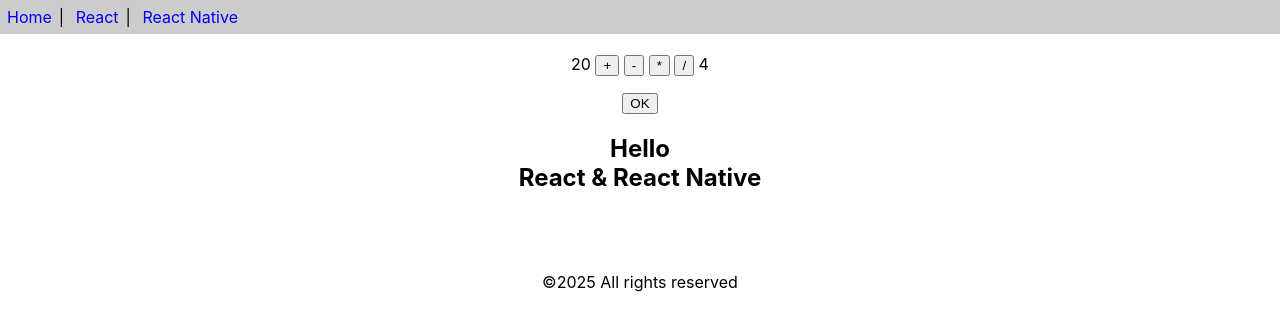
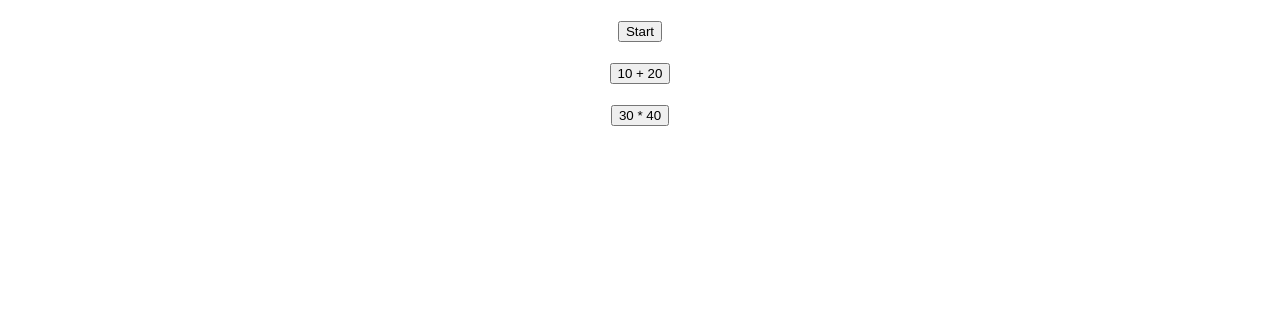
Before and after one commit to Kumthon14/app1, a React (Create React App) app: page / in a window 1280 px wide. Shown: the top 330 px of the page. Built offline with nearby package versions, Linux system fonts and the light colour scheme.

Commit message:
CheckEventData
CheckEventData

```diff
--- a/src/App.js
+++ b/src/App.js
@@ -2,15 +2,12 @@
 import {Header,Content,Footer} from './func-components'
 import {Button} from "./class-components";
 import {Calculator2} from "./calculator";
+import { EventData2 } from "./event-data";
 
 function App() {
   return (
     [
-    <Header/>,
-    <p><center><Calculator2/></center></p>,
-    <p><center><Button/></center></p>,
-    <Content/>,
-    <Footer/>
+    <p><center><EventData2/></center></p>,
     ]
   );
 }
--- /dev/null
+++ b/src/event-data.js
@@ -0,0 +1,55 @@
+import React from 'react'
+
+export class EventData1 extends React.Component{
+
+    onClickStartStop = (ev) =>{
+        let t = ev.target.innerText
+        let s = (t === 'Start') ? 'Stop' : 'Start'
+        ev.target.innerText = s
+    }
+
+    onClickAdd = (ev) =>{
+        let t = ev.target.innerText
+        let r = eval(t)
+        alert(`${t} = ${r}`)
+    }
+
+    render(){
+        return(
+        <div style={{textAlign:'center',marginTop:20}}>
+            <button onClick={(ev) => this.onClickStartStop(ev)}>Start</button>
+            <br/><br/>
+            <button onClick={(ev) => this.onClickAdd(ev)}>10 + 20</button>
+            <br/><br/>
+            <button onClick={this.onClickAdd.bind(this)}>30 * 40</button>
+            <br/><br/>
+        </div>
+        )
+    }
+}
+
+export function EventData2(){
+
+    const onClickStartStop = (ev) =>{
+        let t = ev.target.innerText
+        let s = (t === 'Start') ? 'Stop' : 'Start'
+        ev.target.innerText = s
+    }
+
+    const onClickAdd = (ev) =>{
+        let t = ev.target.innerText
+        let r = eval(t)
+        alert(`${t} = ${r}`)
+    }
+
+    return (
+        <div style={{textAlign:'center',marginTop:20}}>
+            <button onClick={(ev) => onClickStartStop(ev)}>Start</button>
+            <br/><br/>
+            <button onClick={(ev) => onClickAdd(ev)}>10 + 20</button>
+            <br/><br/>
+            <button onClick={onClickAdd.bind()}>30 * 40</button>
+            <br/><br/>
+        </div>
+    )
+}
```
